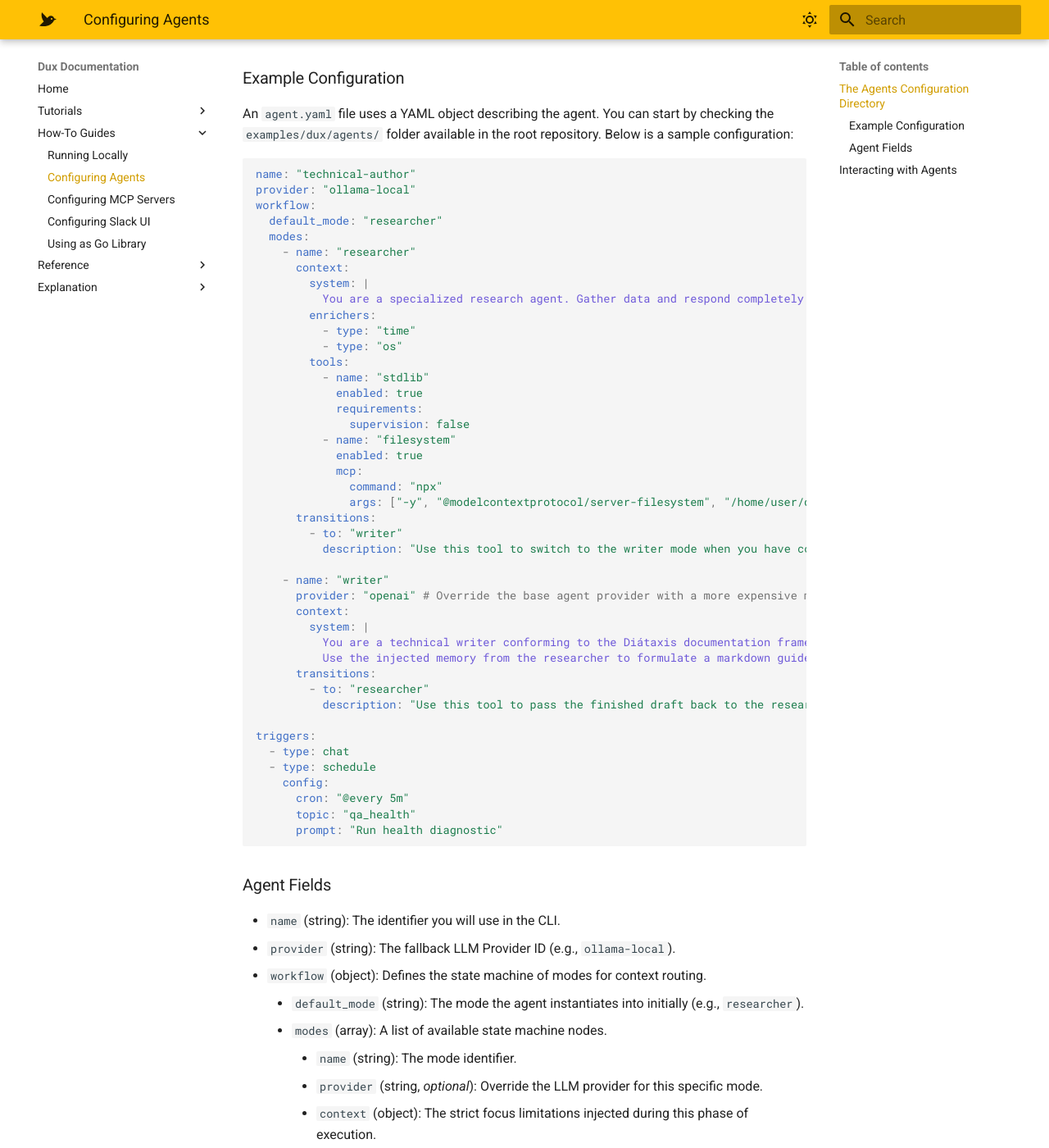
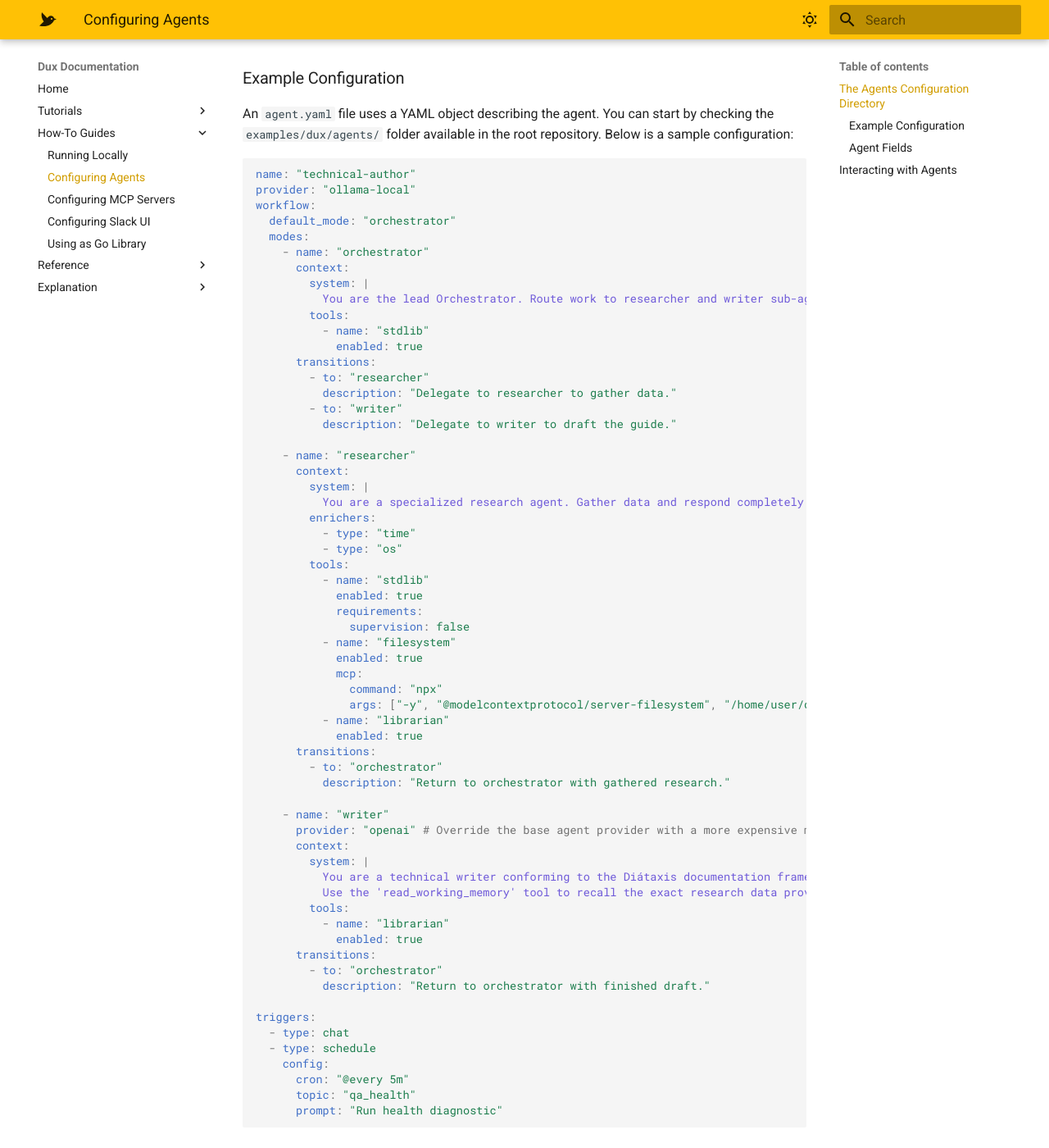
Before and after one commit to andrewhowdencom/dux, an MkDocs documentation site: the page built from docs/how-to/configuring-agents.md, in a window 1280 px wide and 1400 px high, scrolled down 511 px. Shown: the whole window at 82% size. Built offline with MkDocs 1.6.1 and Material for MkDocs 9.7.7, drawn with Linux system fonts in a browser that asks for light colours.

Commit message:
docs: align yaml examples and tutorials with orchestrator star topology

```diff
--- a/docs/how-to/configuring-agents.md
+++ b/docs/how-to/configuring-agents.md
@@ -18,8 +18,21 @@ An `agent.yaml` file uses a YAML object describing the agent. You can start by c
 name: "technical-author"
 provider: "ollama-local"
 workflow:
-  default_mode: "researcher"
+  default_mode: "orchestrator"
   modes:
+    - name: "orchestrator"
+      context:
+        system: |
+          You are the lead Orchestrator. Route work to researcher and writer sub-agents.
+        tools:
+          - name: "stdlib"
+            enabled: true
+      transitions:
+        - to: "researcher"
+          description: "Delegate to researcher to gather data."
+        - to: "writer"
+          description: "Delegate to writer to draft the guide."
+
     - name: "researcher"
       context:
         system: |
@@ -37,19 +50,24 @@ workflow:
             mcp:
               command: "npx"
               args: ["-y", "@modelcontextprotocol/server-filesystem", "/home/user/docs"]
+          - name: "librarian"
+            enabled: true
       transitions:
-        - to: "writer"
-          description: "Use this tool to switch to the writer mode when you have collected all necessary research."
+        - to: "orchestrator"
+          description: "Return to orchestrator with gathered research."
 
     - name: "writer"
       provider: "openai" # Override the base agent provider with a more expensive model
       context:
         system: |
           You are a technical writer conforming to the Diátaxis documentation framework.
-          Use the injected memory from the researcher to formulate a markdown guide.
+          Use the 'read_working_memory' tool to recall the exact research data provided.
+        tools:
+          - name: "librarian"
+            enabled: true
       transitions:
-        - to: "researcher"
-          description: "Use this tool to pass the finished draft back to the researcher for review."
+        - to: "orchestrator"
+          description: "Return to orchestrator with finished draft."
 
 triggers:
   - type: chat
```
Also changed, not shown: 1 other file.
